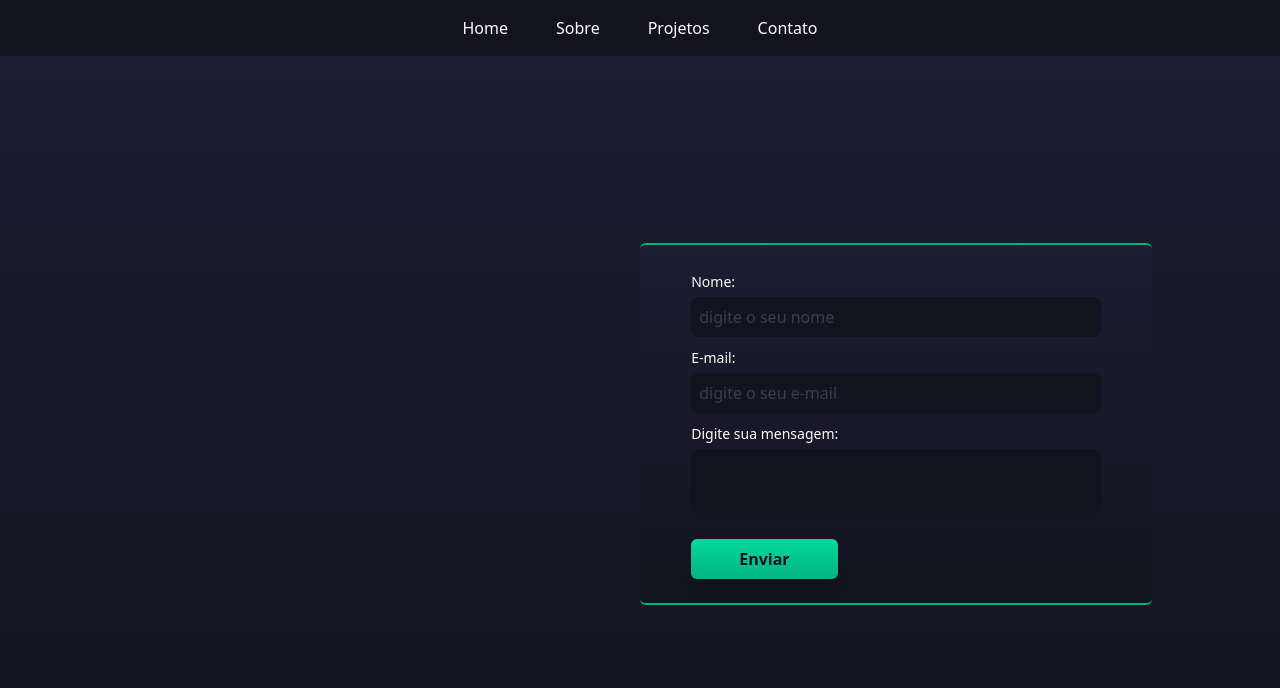
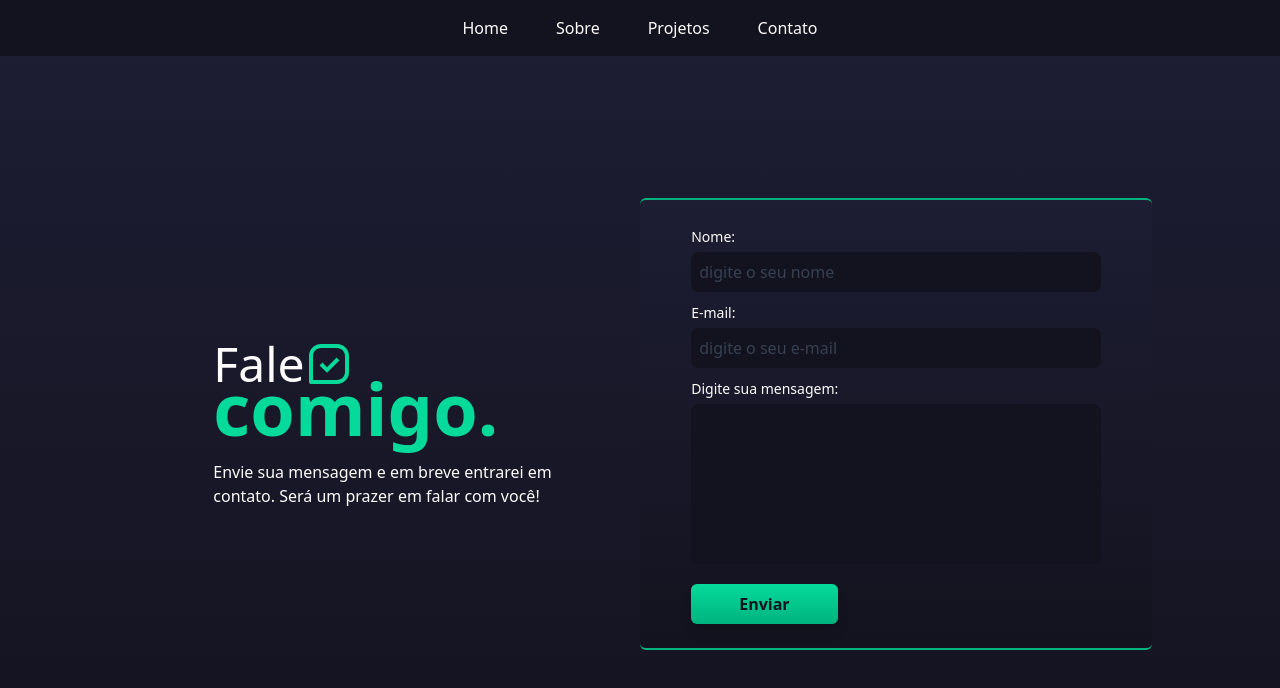
Before and after one commit to andersonDias89/my-site-next, a Next.js app: page /contato in a window 1280 px wide. Shown: the top 688 px of the page. Built offline with nearby package versions, Linux system fonts and the light colour scheme.

Commit message:
criado title da página contato

```diff
--- a/src/components/Contato/FormContact.tsx
+++ b/src/components/Contato/FormContact.tsx
@@ -27,16 +27,20 @@ export function FormContact() {
 
             <div className="w-4/5 space-y-1">
                 <label className="text-sm" htmlFor="email">Digite sua mensagem:</label>
-                <div className="w-full">
+                <div className="w-full h-40">
                     <textarea
                         name="message"
-                        className="w-full rounded-lg p-2 outline-0 bg-dark placeholder-gray-700 resize-none"
+                        className="w-full rounded-lg p-2 outline-0 bg-dark placeholder-gray-700 resize-none h-full"
                     />
                 </div>
             </div>
 
             <div className="flex w-4/5 justify-start">
-                <button className="degradeButton text-dark font-extrabold shadow-lg transition-colors mt-3 py-2 px-12 rounded-md">Enviar</button>
+                <button
+                    type="submit"
+                    className="degradeButton text-dark font-extrabold shadow-lg transition-colors mt-3 py-2 px-12 rounded-md">
+                    Enviar
+                </button>
             </div>
         </form>
     )
--- a/src/components/Contato/index.tsx
+++ b/src/components/Contato/index.tsx
@@ -1,13 +1,30 @@
 import { FormContact } from "./FormContact";
+import { BiMessageSquareCheck } from 'react-icons/bi'
 
 export function Contact() {
     return (
         <div className="w-full h-[calc(100vh-64px)] flex items-center justify-center flex-wrap degrade">
             <div className="container flex justify-center items-center">
-                <div className="w-1/2">
+                <div className="w-1/2 flex items-center justify-center flex-col animation-transition-left">
+                    <div className="w-2/3">
+                        <h1 className="text-5xl ">
+                            <div className="flex -mb-16">
+                                <span>Fale</span>
+                                <span className="text-blueLight"><BiMessageSquareCheck /></span>
+                            </div>
+                            <br /> <span className="text-blueLight font-extrabold text-7xl">comigo.</span>
+                        </h1>
 
+                        <p className=" mt-4">Envie sua mensagem e em breve entrarei em contato.
+                            Será um prazer em falar com você!</p>
+
+                        {/* <div className="text-5xl mt-3">
+                        <BiMessageSquareCheck />
+                    </div> */}
+                    </div>
                 </div>
-                <div className="w-1/2">
+
+                <div className="w-1/2 animation-transition-right">
                     <FormContact />
                 </div>
             </div>
```
